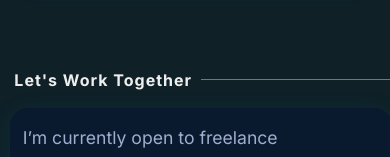
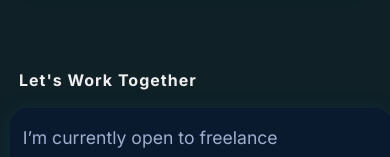
Before and after one commit to Lomzyposh/portfolio, a website: page index.html in a window 390 px wide. Shown: the part 2580-2737 px from the top of the page. Drawn offline with nearby package versions, Linux system fonts and the light colour scheme; a web font is replaced by a local one.

Commit message:
responsive adjust

```diff
--- a/style.css
+++ b/style.css
@@ -814,8 +814,8 @@ footer .text {
         width: 100%;
     }
 
-    #contact .contactHead {
-        flex-direction: row-reverse;
+    #contact .contactHead::before{
+        width: 0;
     }
 
     .fixedFoot {
```
